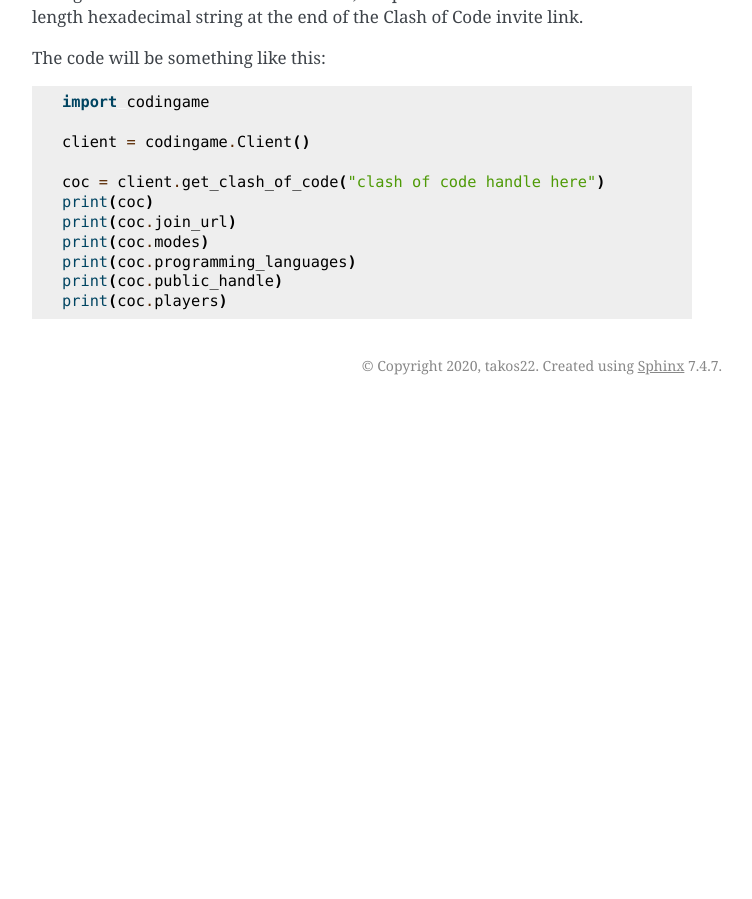
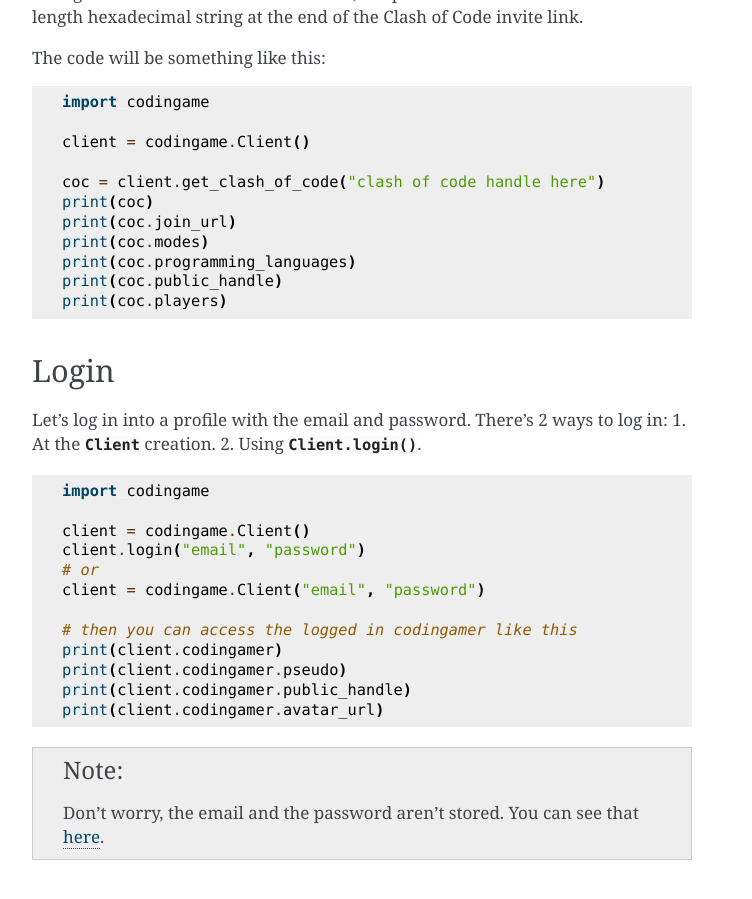
Before and after one commit to takos22/codingame, a Sphinx documentation site: the page built from docs/quickstart.rst, in a window 1280 px wide and 900 px high, scrolled down 676 px. Shown: the whole window, without its empty margins (388-1140 px from the left). Built offline with Sphinx 7.4.7, drawn with Linux system fonts in a browser that asks for light colours; before the commit the page ends 1081 px from its top, so only the background shows below that.

Commit message:
Update docs

```diff
--- a/docs/quickstart.rst
+++ b/docs/quickstart.rst
@@ -47,3 +47,29 @@
     print(coc.programming_languages)
     print(coc.public_handle)
     print(coc.players)
+
+Login
+-----
+
+Let's log in into a profile with the email and password. There's 2 ways to log in:
+1. At the :class:`Client` creation.
+2. Using :meth:`Client.login`.
+
+.. code-block:: python3
+
+    import codingame
+
+    client = codingame.Client()
+    client.login("email", "password")
+    # or
+    client = codingame.Client("email", "password")
+
+    # then you can access the logged in codingamer like this
+    print(client.codingamer)
+    print(client.codingamer.pseudo)
+    print(client.codingamer.public_handle)
+    print(client.codingamer.avatar_url)
+
+.. note::
+    Don't worry, the email and the password aren't stored.
+    You can see that `here <https://github.com/takos22/codingame/blob/7cac4598f08e93b242bdf86779ef0020339d51ad/codingame/client.py#L42/>`_.
```
Also changed, not shown: docs/api.rst (+9 -0 lines).
